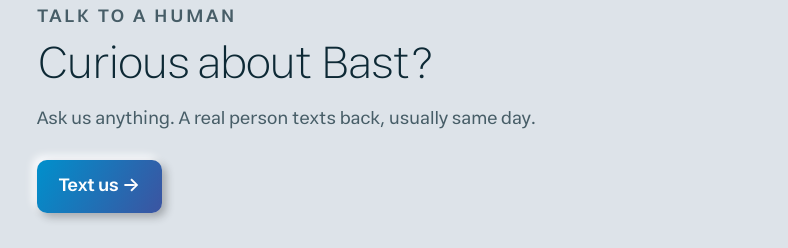
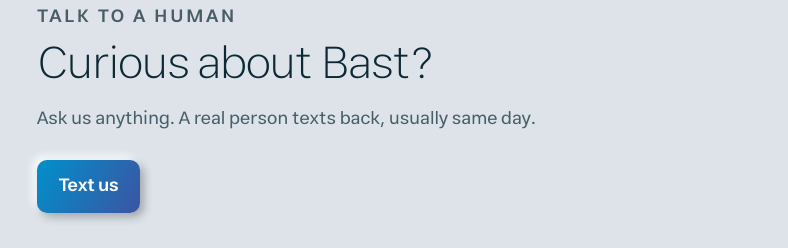
Before and after one commit to bast-ai/bast-website, a website: page src/index.html in a window 1280 px wide. Shown: the part 6297-6545 px from the top of the page, without its empty margins (43-831 px from the left). Drawn offline with Linux system fonts and the light colour scheme.

Commit message:
Remove arrow from 'Text us' link

```diff
--- a/src/index.html
+++ b/src/index.html
@@ -299,7 +299,7 @@
     </div>
 
     <div class="text-cta">
-      <a class="button button-primary" href="sms:3037176099?&body=Hi%20Bast%2C%20I%27d%20like%20to%20connect" aria-label="Text a real person at Bast">Text us &rarr;</a>
+      <a class="button button-primary" href="sms:3037176099?&body=Hi%20Bast%2C%20I%27d%20like%20to%20connect" aria-label="Text a real person at Bast">Text us</a>
     </div>
 
     <p class="panel-label form-lead">Rather type it out?</p>
```
